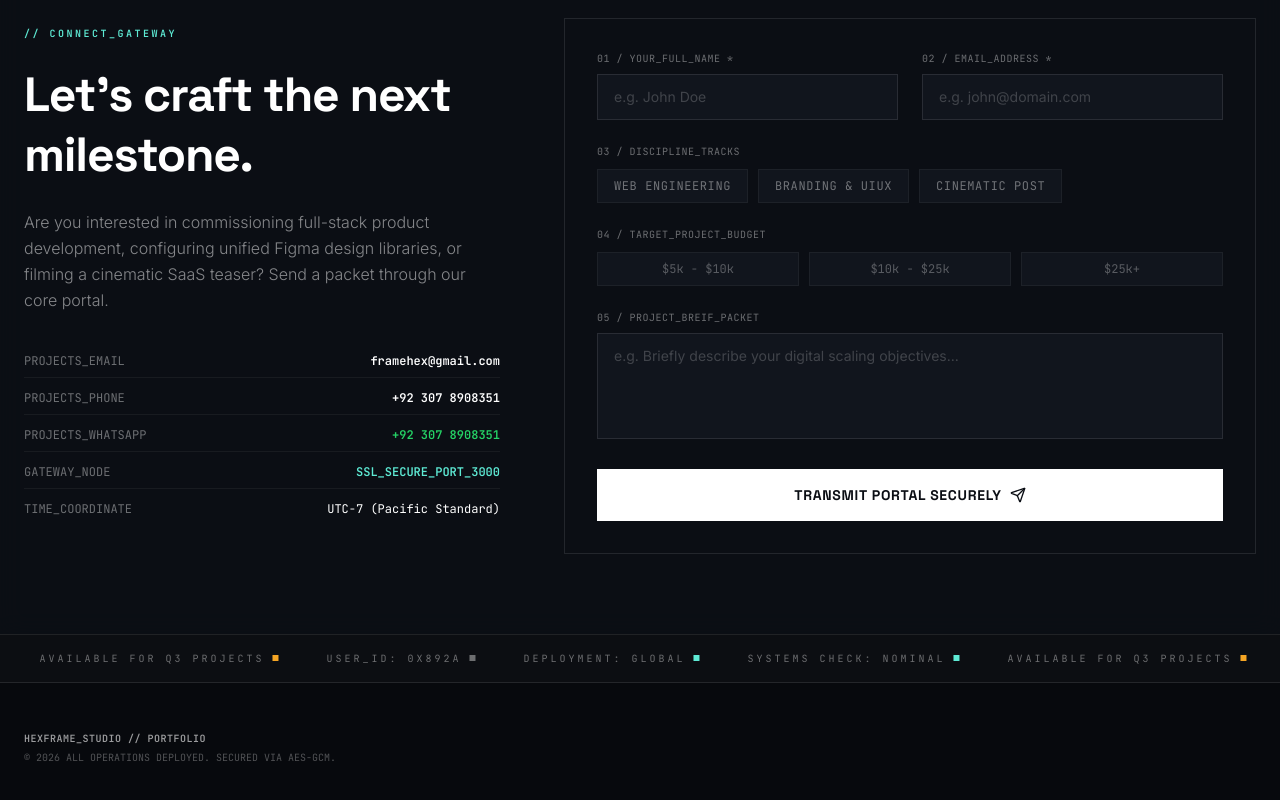
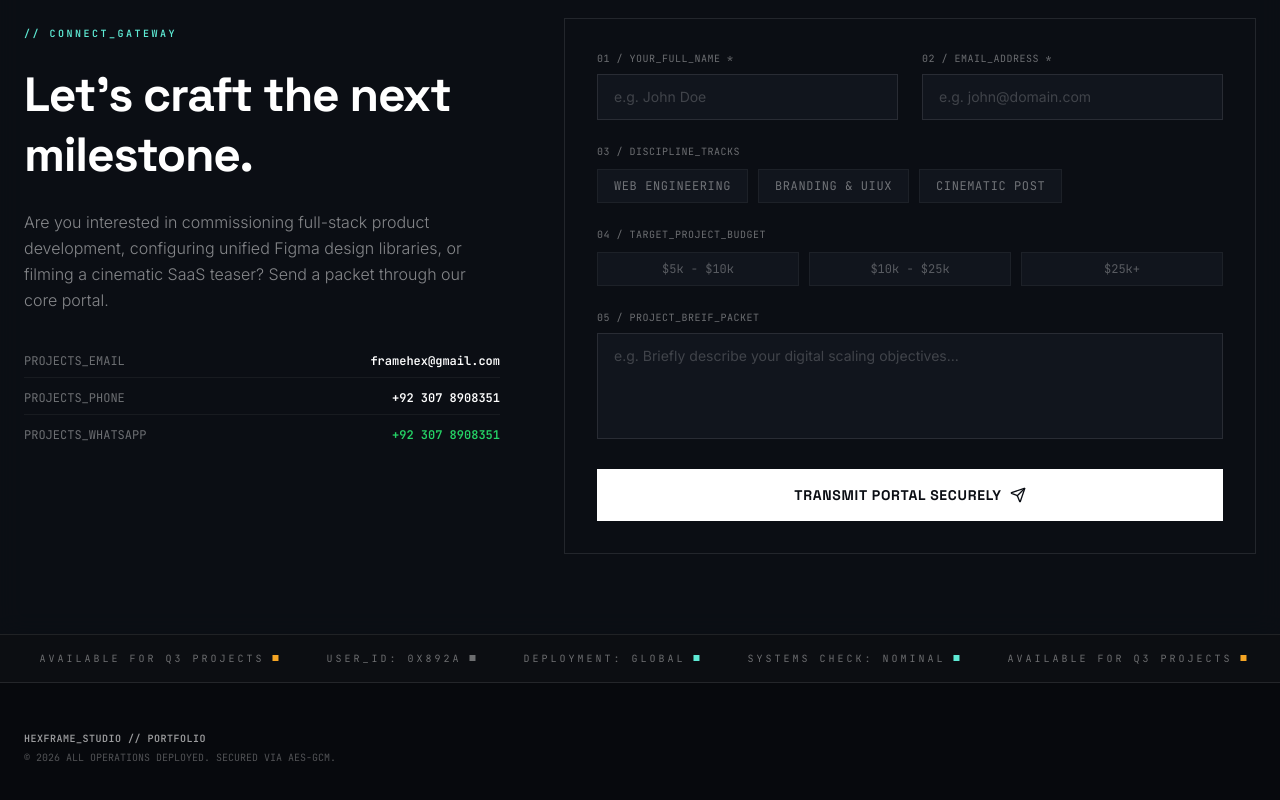
Before and after one commit to talwiinderahmad012-sys/MUHAMMAD-AHMAD-HASSAN, a React (Vite) app: page / in a window 1280 px wide. Shown: the part 1110-1910 px from the top of the page. Built offline with nearby package versions, Linux system fonts and the light colour scheme.

Commit message:
style: remove GATEWAY_NODE and TIME_COORDINATE from contact page and enhance WhatsApp text glow effect

```diff
--- a/src/components/Contact.tsx
+++ b/src/components/Contact.tsx
@@ -148,7 +148,7 @@ export default function Contact() {
                   +92 307 8908351
                 </a>
               </div>
-              <div className="flex justify-between border-b border-white/5 pb-2">
+              <div className="flex justify-between">
                 <span>PROJECTS_WHATSAPP</span>
                 <a
                   href="https://wa.me/923078908351"
@@ -158,14 +158,6 @@ export default function Contact() {
                 >
                   +92 307 8908351
                 </a>
-              </div>
-              <div className="flex justify-between border-b border-white/5 pb-2">
-                <span>GATEWAY_NODE</span>
-                <span className="text-cyan-accent font-semibold">SSL_SECURE_PORT_3000</span>
-              </div>
-              <div className="flex justify-between">
-                <span>TIME_COORDINATE</span>
-                <span className="text-white">UTC-7 (Pacific Standard)</span>
               </div>
             </div>
           </div>
--- a/src/index.css
+++ b/src/index.css
@@ -154,5 +154,5 @@ body {
 .whatsapp-direct-link:focus,
 .whatsapp-direct-link:focus-visible {
   color: #25D366 !important;
-  text-shadow: 0 0 10px rgba(37, 211, 102, 0.4);
+  text-shadow: 0 0 10px rgba(37, 211, 102, 0.6), 0 0 20px rgba(37, 211, 102, 0.3) !important;
 }
```
